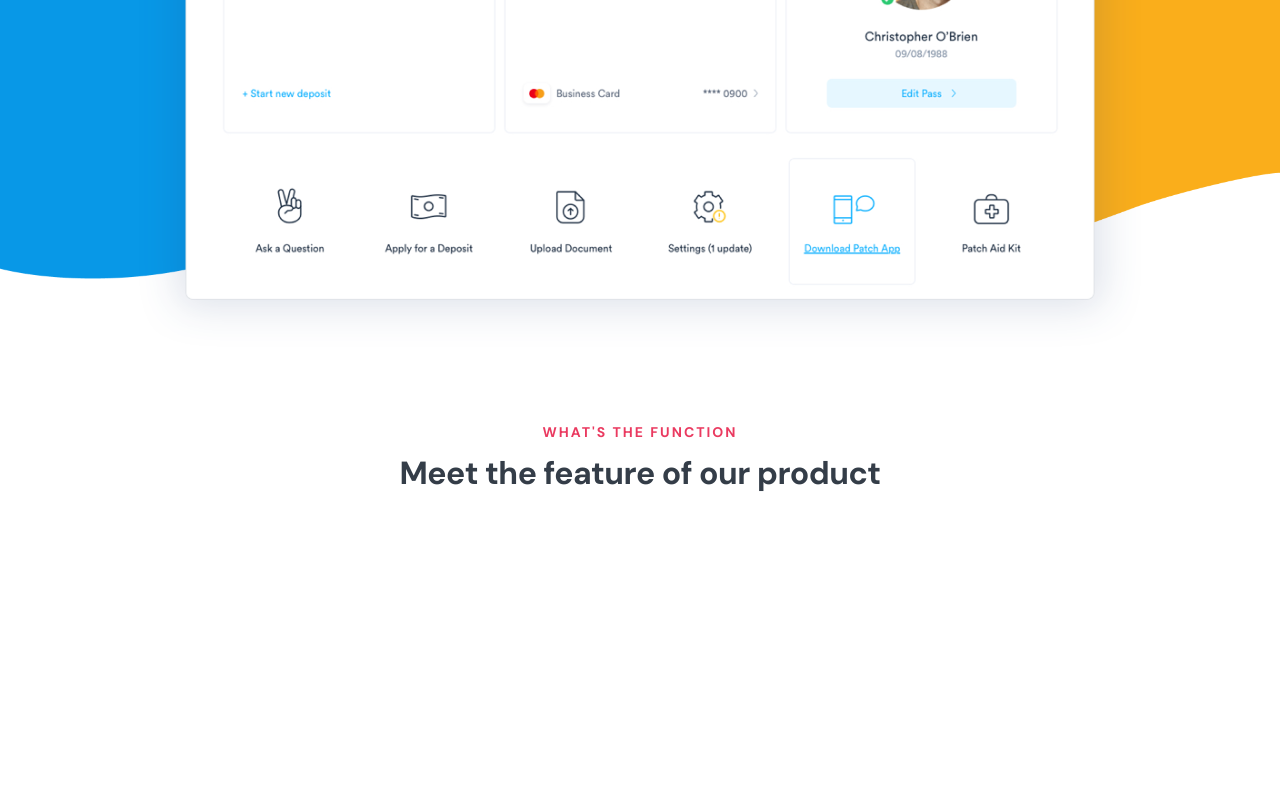
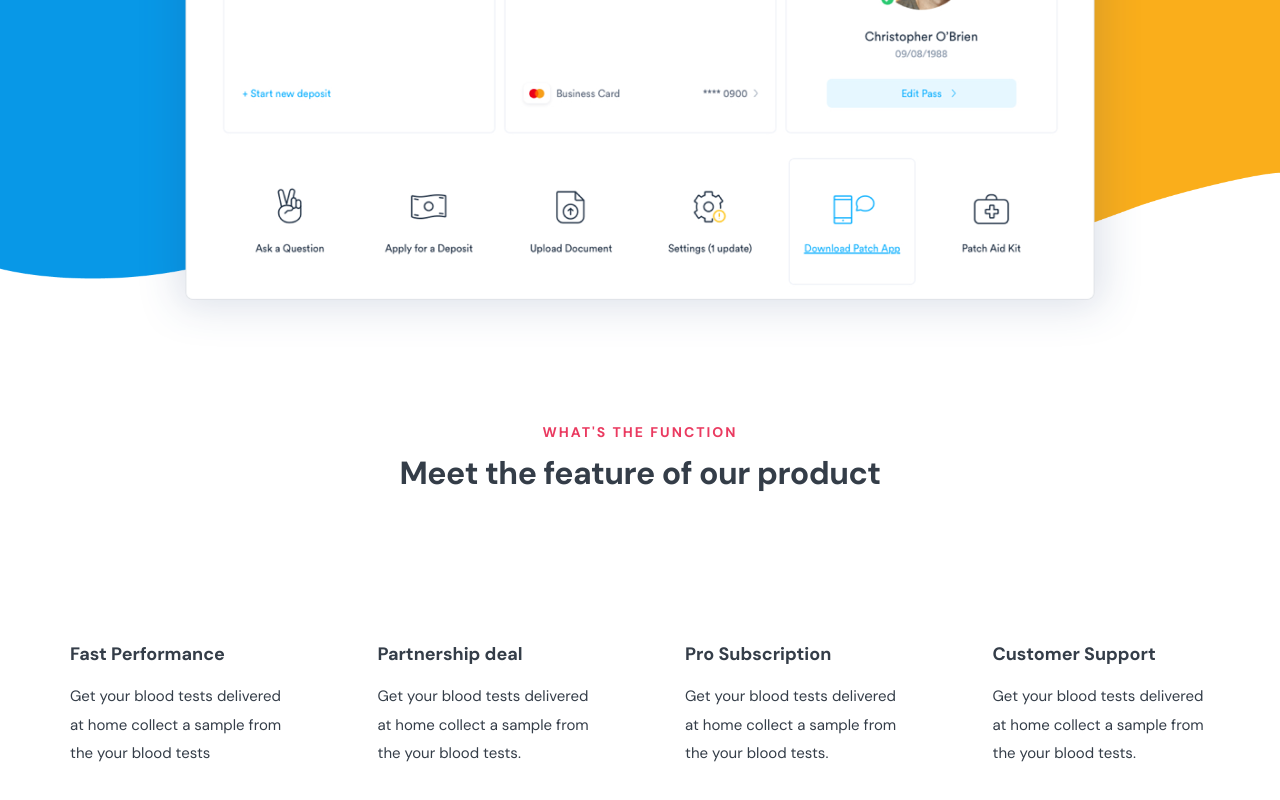
Before and after one commit to khadetou/startup-landingpage-trial, a Next.js app: page / in a window 1280 px wide. Shown: the part 911-1711 px from the top of the page. Before the commit the page ends 1584 px from the top, so only its background shows below. Built offline with nearby package versions, Linux system fonts and the light colour scheme.

Commit message:
feature section

```diff
--- a/src/components/feature-card-column.tsx
+++ b/src/components/feature-card-column.tsx
@@ -13,7 +13,7 @@ const FeatureCardColumn: FC<FeatureCardColumnProps> = ({ src, altText = "default
             className="flex items-center xs:items-start flex-col -mb-[5] text-center sm:text-left px-5 sm:px-0"
         >
             <div
-                className="relative mx-auto sm:mx-0 mt-auto sm:mt-[-13px] mb-[-10px] w-20 md:w-[90px] reg:w-auto">
+                className="relative mx-auto sm:mx-0 mt-auto sm:mt-[-13px] mb-[-10px] w-20 md:w-[90px] reg:w-auto h-28">
                 <Image layout="fill" src={src} alt={altText} />
             </div>
 
@@ -25,11 +25,11 @@ const FeatureCardColumn: FC<FeatureCardColumnProps> = ({ src, altText = "default
                 >
                     {title}
                 </h2>
-                <p
-                    className="text-[15px] font-normal leading-[1.9]"
+                <span
+                    className="text-[15px] font-normal text-primary leading-[1.9]"
                 >
                     {text}
-                </p>
+                </span>
             </div>
         </div>
     )
--- a/src/sections/key-features.tsx
+++ b/src/sections/key-features.tsx
@@ -1,19 +1,34 @@
+import FeatureCardColumn from "components/feature-card-column";
 import SectionHeader from "components/section-header";
 import { FC } from "react";
-
+import { keyfeatureDate } from "./data";
 const KeyFeatures: FC = () => {
     return (
         <section
             className="sm:py-[100px] reg:py-[120px] pt-[80px] pb-[90px]"
             id="features">
-            <SectionHeader
-                slogan="What's the function"
-                title="Meet the feature of our product"
-            />
             <div
-                className="xs:w-4/5 sm:w-full sm:gap-10 sm:grid-cols-2 md:gap-x-[60px] md:gap-y-[50px] lg:gap-[30px] lg:grid-cols-4 reg:gap-y-[50px] reg:gap-x-10 xl:gap-y-[55px] xl:gap-x-[90px] box-border m-0 min-w-0 grid gap-y-[35px] gap-x-0 w-ful mx-auto  grid-cols-1"
+                className="xs:px-[30px] md:max-w-[780px] lg:max-w-[1020px] reg:max-w-[1200px] box-border m-0 min-w-0 w-full mx-auto max-w-full px-5"
             >
-
+                <SectionHeader
+                    slogan="What's the function"
+                    title="Meet the feature of our product"
+                />
+                <div
+                    className="xs:w-4/5 sm:w-full sm:gap-10 sm:grid-cols-2 md:gap-x-[60px] md:gap-y-[50px] lg:gap-[30px] lg:grid-cols-4 reg:gap-y-[50px] reg:gap-x-10 xl:gap-y-[55px] xl:gap-x-[90px] box-border m-0 min-w-0 grid gap-y-[35px] gap-x-0 w-ful mx-auto  grid-cols-1"
+                >
+                    {
+                        keyfeatureDate.map((item) => (
+                            <FeatureCardColumn
+                                key={item.id}
+                                title={item.title}
+                                src={item.imgSrc}
+                                text={item.text}
+                                altText={item.altText}
+                            />
+                        ))
+                    }
+                </div>
             </div>
         </section>
     )
```
